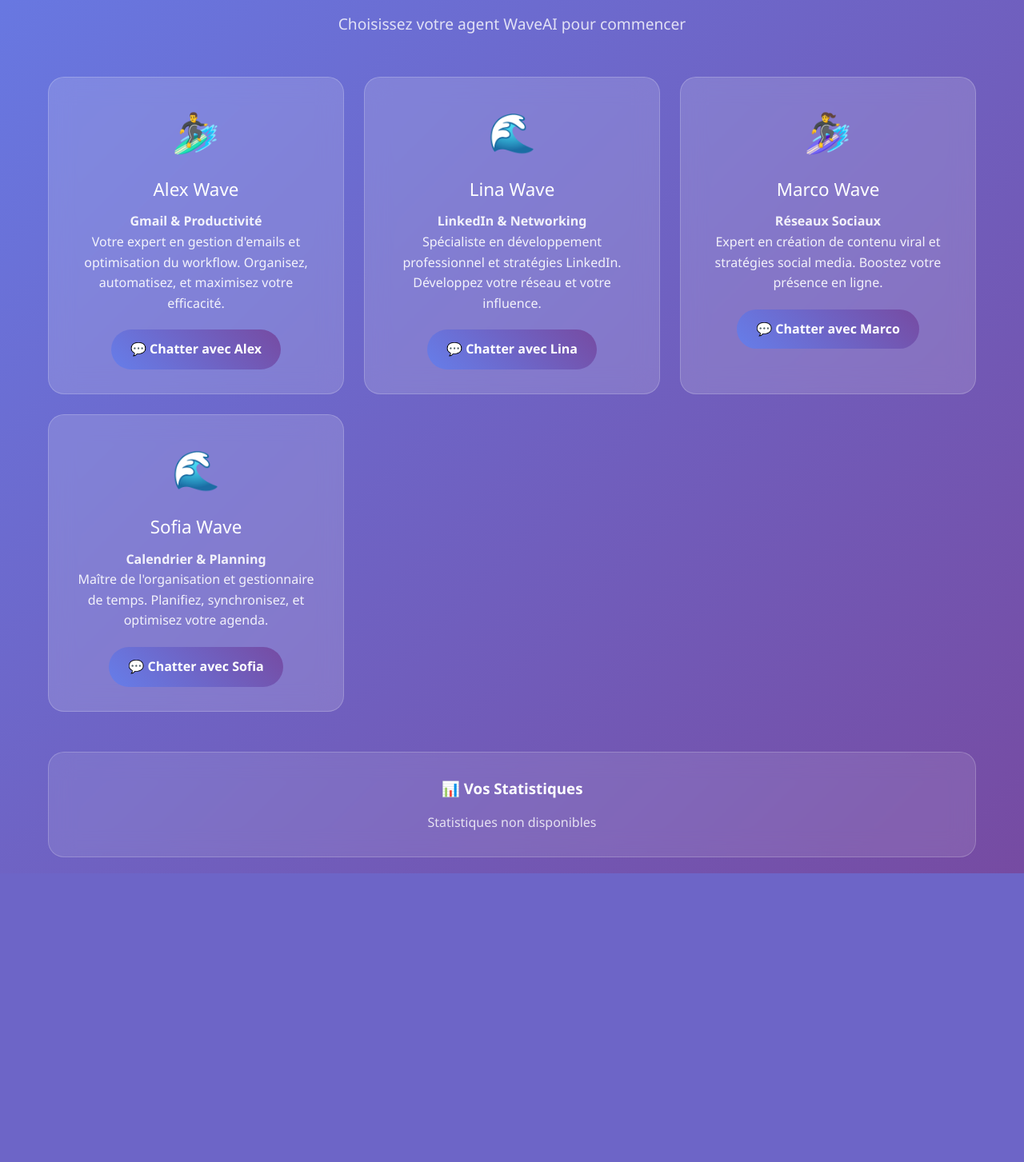
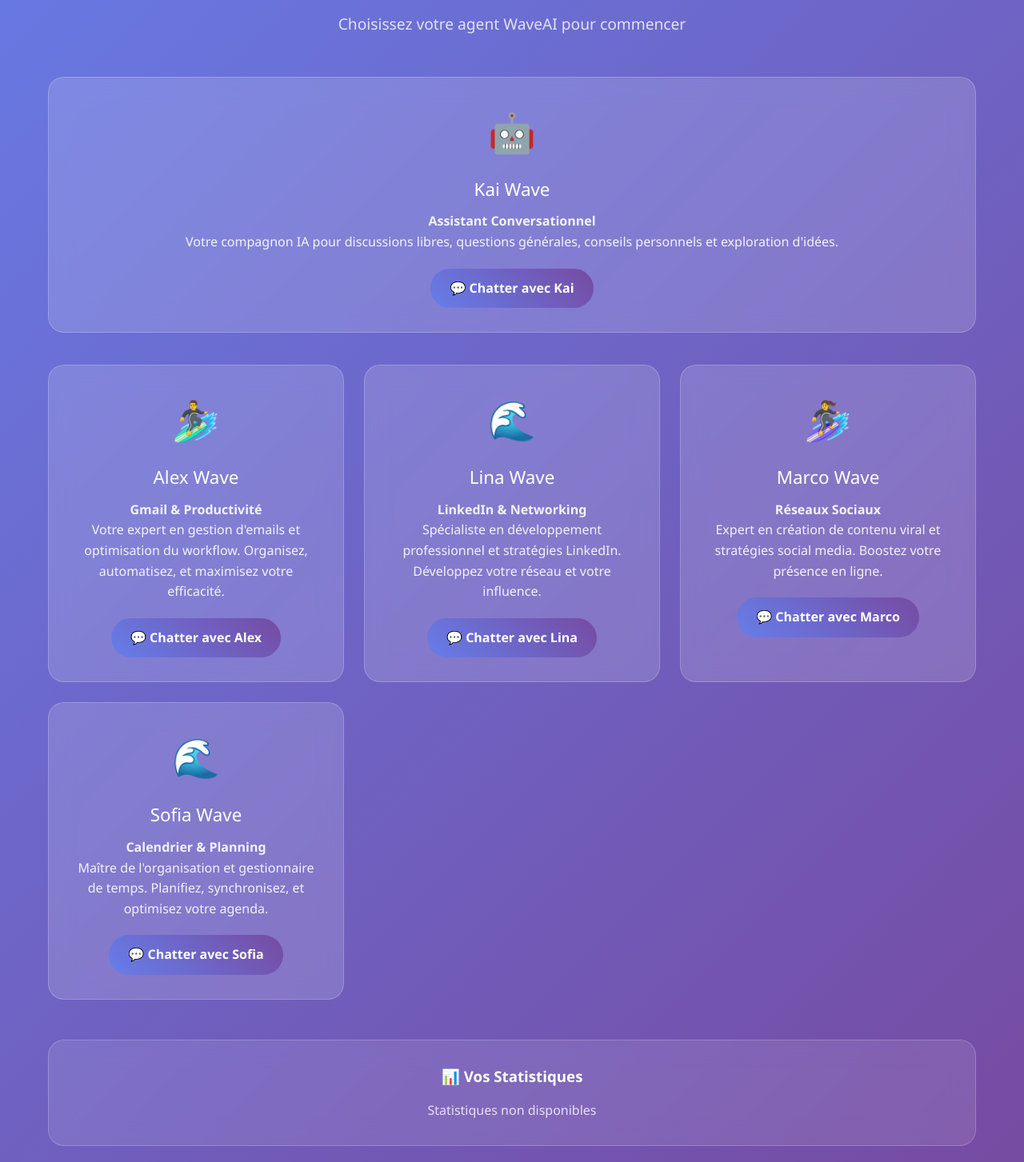
Before and after one commit to odipld83-ui/waveai-platform, a Flask app: template templates/dashboard.html in a window 1280 px wide. Shown: the part 335-1788 px from the top of the page at 80% size. Before the commit the page ends 1427 px from the top, so only its background shows below. Run offline with Flask 3, Linux system fonts and the light colour scheme; the template is opened without the code that fills it, so the values that code supplies are empty.

Commit message:
Update dashboard.html

```diff
--- a/templates/dashboard.html
+++ b/templates/dashboard.html
@@ -20,6 +20,17 @@
     <p style="font-size: 1.2em; opacity: 0.8;">
         Choisissez votre agent WaveAI pour commencer
     </p>
+</div>
+
+<div class="agent-card" onclick="location.href='/agents/kai'">
+    <div class="agent-icon">🤖</div>
+    <div class="agent-name">Kai Wave</div>
+    <div class="agent-desc">
+        <strong>Assistant Conversationnel</strong><br>
+        Votre compagnon IA pour discussions libres, questions générales,
+        conseils personnels et exploration d'idées.
+    </div>
+    <div class="btn btn-primary">💬 Chatter avec Kai</div>
 </div>
 
 <div class="agent-grid">
```
